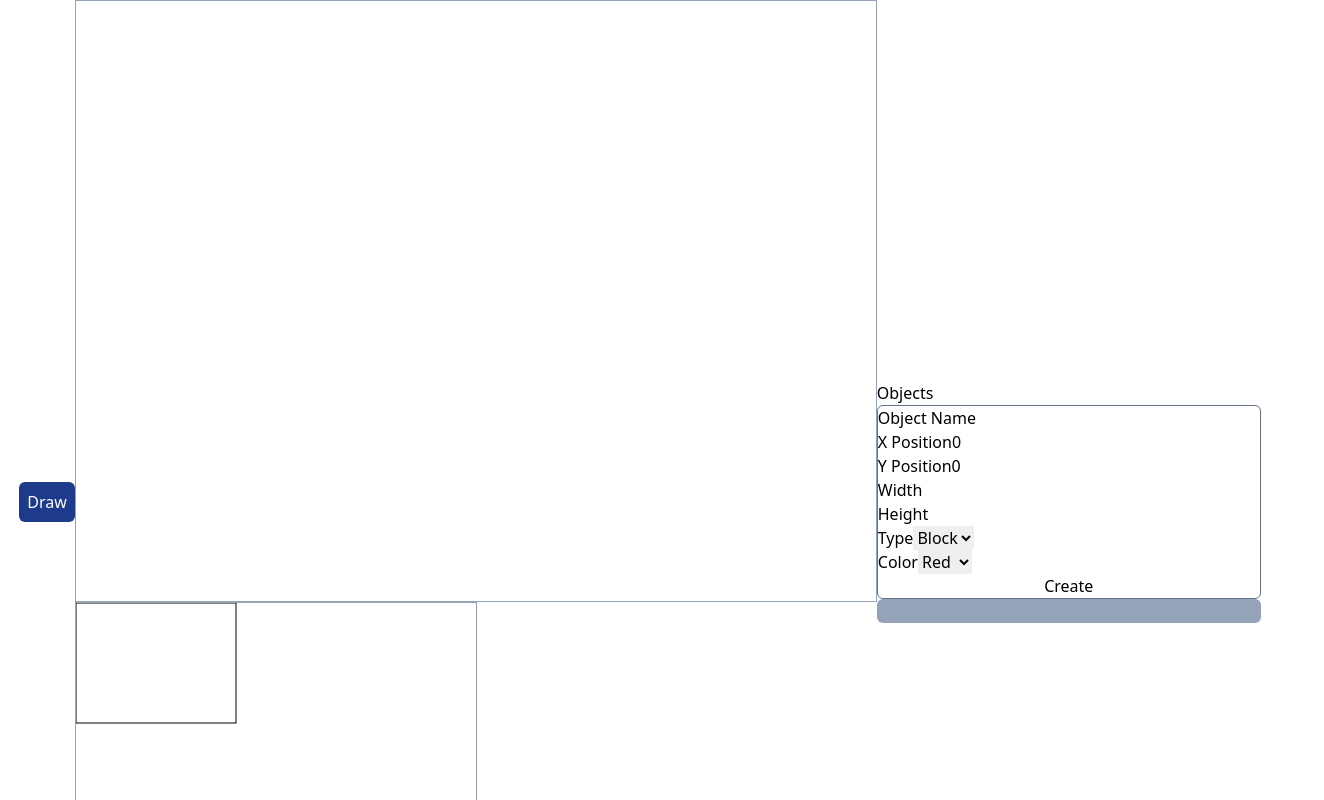
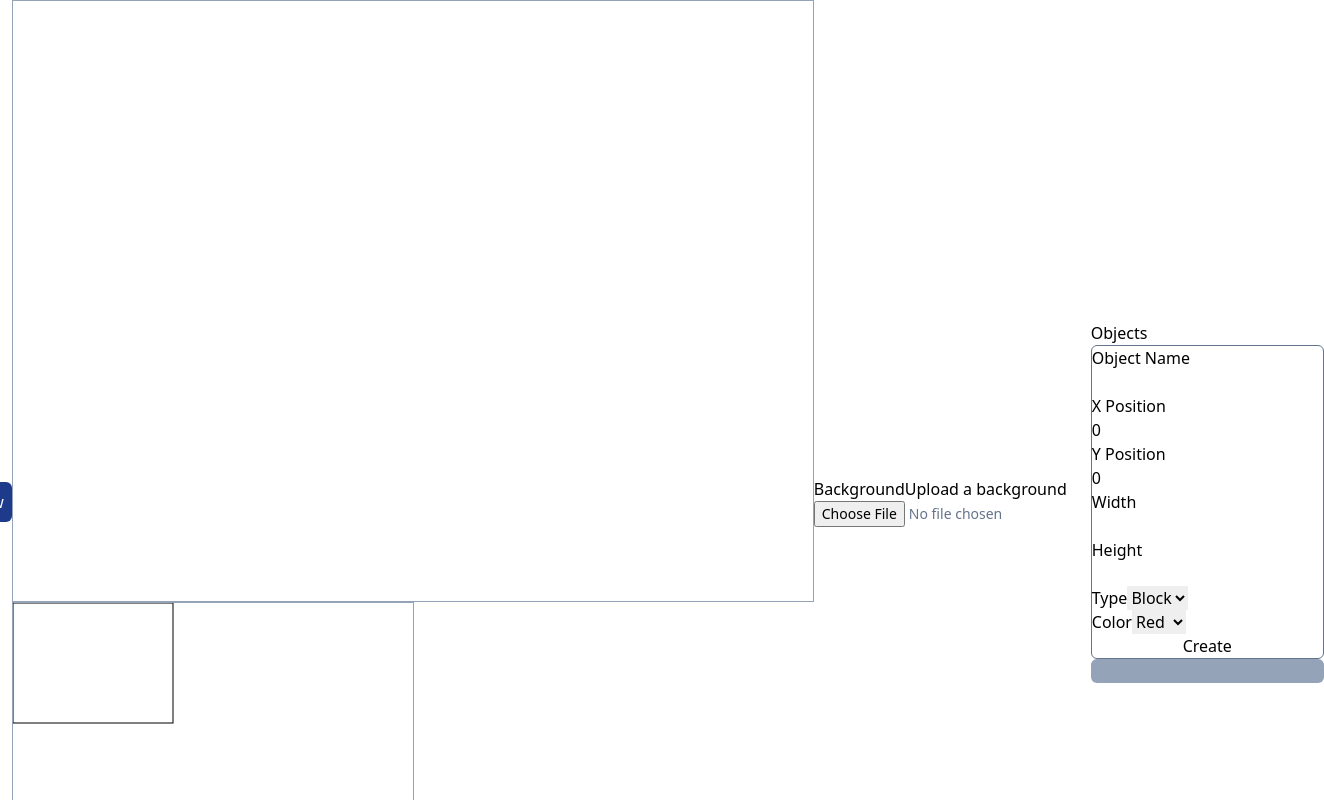
Before and after one commit to earacena/canvas-game-engine, a React (Create React App) app: page / in a window 1280 px wide. Shown: the top 800 px of the page, 1324 px wide, since content can reach past the window. Built offline with nearby package versions, Linux system fonts and the light colour scheme.

Commit message:
Implement rendering backgrounds

```diff
--- a/src/App.tsx
+++ b/src/App.tsx
@@ -3,6 +3,7 @@ import React, {
 } from 'react';
 import ObjectList from './ObjectList';
 import type { Block } from './common.types';
+import BackgroundObject from './BackgroundObject';
 
 type MouseDownCoordinates = {
   x: number;
@@ -33,6 +34,7 @@ function App() {
   // Objects
   const [blocks, setBlocks] = useState<Block[]>([]);
   const [blockCount, setBlockCount] = useState<number>(0);
+  const [background, setBackground] = useState<HTMLImageElement | null>(null);
 
   // Mouse/Keyboard interaction
   const [dragTargetId, setDragTargetId] = useState<string | null>(null);
@@ -118,6 +120,16 @@ function App() {
         canvasRef.current.height,
       );
 
+      // Draw background
+      if (background !== null && background.complete) {
+        for (let i = 0; i < canvasRef.current.width; i += background.width) {
+          for (let j = 0; j < canvasRef.current.height; j += background.height) {
+            canvasCtxRef.current.drawImage(background, i, j, background.width, background.height);
+          }
+        }
+      }
+
+      // Draw blocks
       for (let i = 0; i < blocks.length; i += 1) {
         const b = blocks[i];
         // console.log('drawing', b.id);
@@ -249,7 +261,14 @@ function App() {
     drawMain();
     drawMinimap();
     drawViewport();
-  }, [drawMain, blocks]);
+  }, []);
+
+  useEffect(() => {
+    // console.log('draw');
+    drawMain();
+    drawMinimap();
+    drawViewport();
+  }, [drawMain, blocks, background]);
 
   const checkClick = (x: number, y: number) => {
     // Check if coordinate lies within any of the rendered Blocks
@@ -414,6 +433,10 @@ function App() {
           onBlur={() => undefined}
         />
       </div>
+      <BackgroundObject
+        background={background}
+        setBackground={setBackground}
+      />
       <ObjectList
         blocks={blocks}
         blockCount={blockCount}
```
